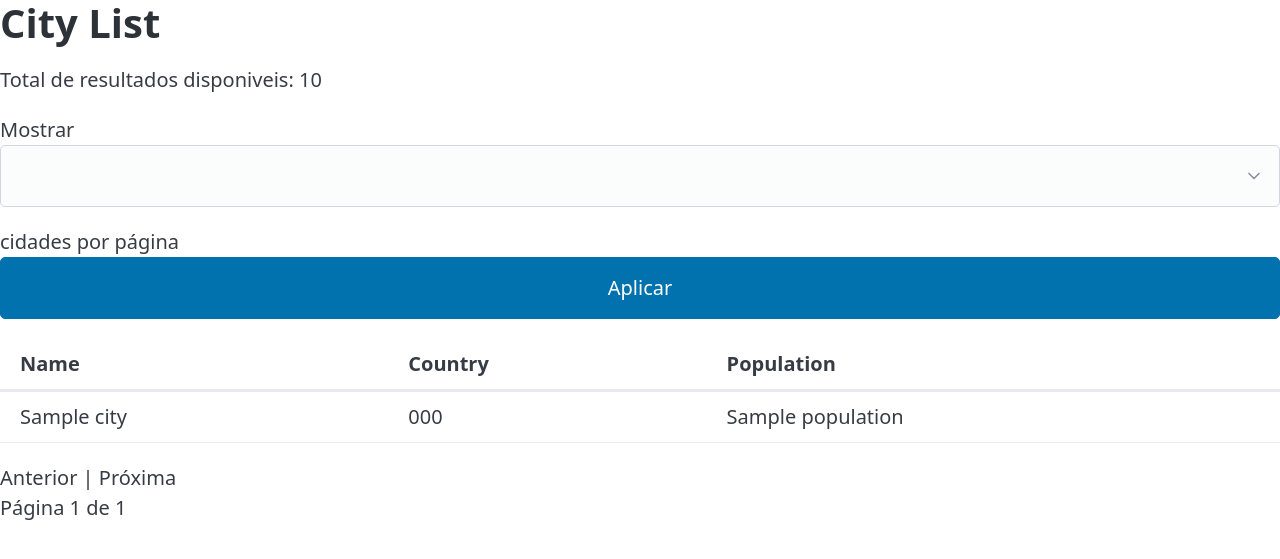
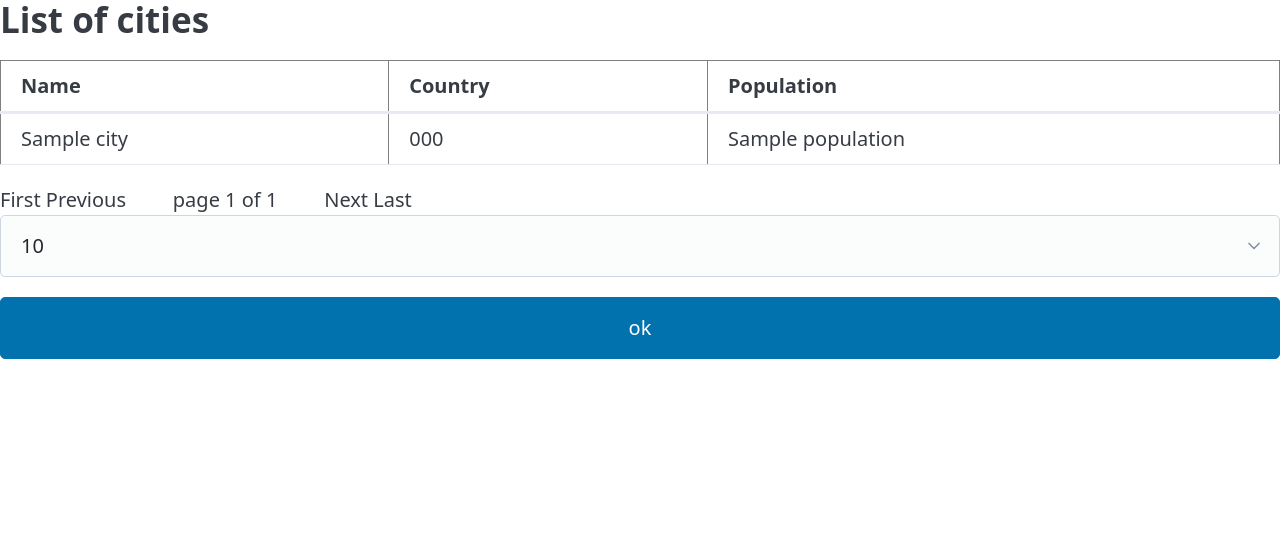
Before and after one commit to eXclus1on/laravel-main, a Laravel app: template l3-controllers/resources/views/paginatedCities.blade.php in a window 1280 px wide. Shown: the top 559 px of the page. Run offline with Laravel 12, Linux system fonts and the light colour scheme; the template is opened without the code that fills it: most values are stand-ins (such as "Sample title", 1, 10 or a date in 2020); lists and menus that the app fills with data are empty; some libraries are stand-ins or nearby versions.

Commit message:
"Implement pagination in CityController and corresponding view changes"
This diff shows the implementation of pagination in the CityController of a Laravel application. The `getCities` method has been updated to accept `num_rows` and `page` parameters from the query string, and uses them to calculate the offset for the database query. The query now selects a limited number of rows and applies the offset. The response also includes the total number of cities, the current page number, and the total number of pages.

The corresponding view file `paginatedCities.blade.php` has also been updated to display the cities in a table, along with the current page number, total number of pages, and a form to change the number of rows per page. The navigation links for previous and next pages have been updated to include the `num_rows` and `page` parameters. The code also includes a check to ensure the page number is within the valid range.

```diff
--- a/l3-controllers/package.json
+++ b/l3-controllers/package.json
@@ -9,5 +9,8 @@
         "axios": "^1.6.4",
         "laravel-vite-plugin": "^1.0",
         "vite": "^5.0"
+    },
+    "dependencies": {
+        "composer": "^4.1.0"
     }
 }
--- a/l3-controllers/resources/views/paginatedCities.blade.php
+++ b/l3-controllers/resources/views/paginatedCities.blade.php
@@ -4,26 +4,13 @@
 <head>
     <meta charset="UTF-8">
     <meta name="viewport" content="width=device-width, initial-scale=1.0">
-    <title>Aula 04-04-2024</title>
-    <link rel="stylesheet" href="https://cdn.jsdelivr.net/npm/@picocss/pico@2/css/pico.min.css" />
+    <link rel="stylesheet" href="https://cdn.jsdelivr.net/npm/@picocss/pico@2/css/pico.min.css"/>
+    <title>Aula 06-04-2024 - Paginação</title>
 </head>
 
 <body>
-    <h1>City List</h1>
-    <p>Total de resultados disponiveis: {{ $total }}</p>
-
-        <form method="GET" action="">
-            Mostrar
-            <select name="per_page">
-                <option value="20"</option>
-                <option value="50"</option>
-                <option value="100"</option>
-            </select>
-            cidades por página
-            <button type="submit">Aplicar</button>
-        </form>
-
-    <table>
+    <h2>List of cities</h2>
+    <table border="1">
         <thead>
             <tr>
                 <th>Name</th>
@@ -43,18 +30,40 @@
     </table>
 
     @if ($page == 1)
-    <span>Anterior</span>
+    <span>First</span>
+    <span>Previous</span>
     @else
-    <a href="?page ={{ $page - 1 }}">Anterior</a>
-    @endif
-    |
-    @if ($page == ceil ($total/20))
-    <span>Próxima</span>
-    @else
-    <a href="?page={{ $page + 1 }} ">Seguinte</a>
+    <a href="?page=1&num_rows={{ $num_rows }}">First</a>
+    <a href="?page={{ $page - 1 }}&num_rows={{ $num_rows }}">Previous</a>
     @endif
 
-    <p>Página {{$page}} de {{ ceil ($total/20)}}</p>
+    &nbsp;
+    &nbsp;
+    &nbsp;
+    &nbsp;
+    page {{ $page }} of {{ $lastPage }}
+    &nbsp;
+    &nbsp;
+    &nbsp;
+    &nbsp;
+
+    @if ($page == $lastPage)
+    <span>Next</span>
+    <span>Last</span>
+    @else
+    <a href="?page={{ $page + 1 }}&num_rows={{ $num_rows }}">Next</a>
+    <a href="?page={{ $lastPage }}&num_rows={{ $num_rows }}">Last</a>
+    @endif
+
+    <form action="" method="get">
+        <select name="num_rows">
+            <option>10</option>
+            <option>20</option>
+            <option>50</option>
+            <option>100</option>
+        </select>
+        <button type="submit">ok</button>
+    </form>
 </body>
 
 </html>
--- a/l3-controllers/routes/web.php
+++ b/l3-controllers/routes/web.php
@@ -9,4 +9,4 @@ use Illuminate\Support\Facades\Route;
 // });
 Route::get('/', [AppController::class, 'homepage']);
 Route::get('/cities', [AppController::class, 'getCities']);
-Route::get('/paginatedCities', [CityController::class, 'getCities']);
+Route::get('paginatedCities', [CityController::class, 'getPaginatedCities']);
```
Also changed, not shown: l3-controllers/app/Http/Controllers/AppController.php (+7 -0 lines), l3-controllers/app/Http/Controllers/CityController.php (+52 -16 lines), l3-controllers/resources/views/invalidPage.blade.php (added, +15 -0 lines), l3-controllers/package-lock.json (added).
